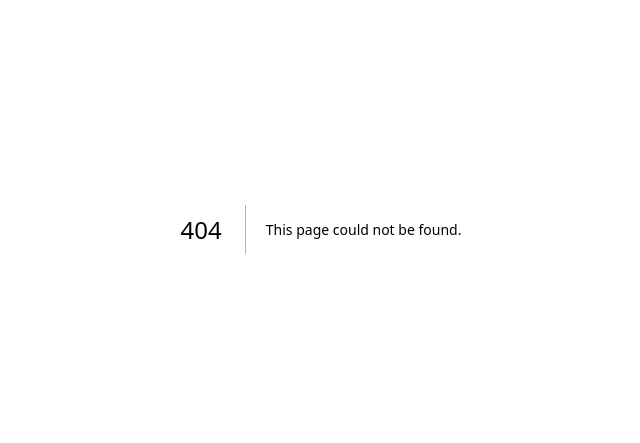
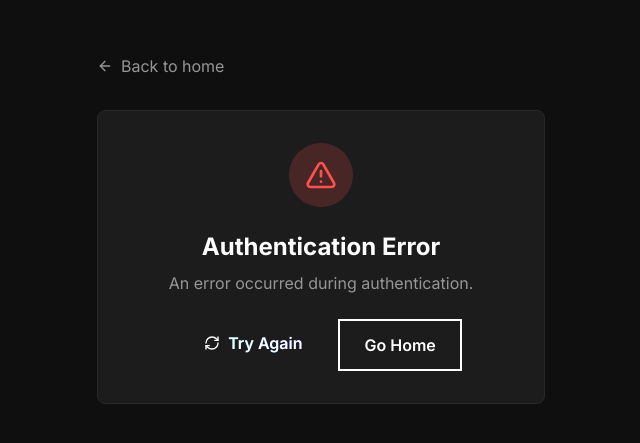
Before and after one commit to Raphi52/sna-website, a Next.js app: page /auth/error in a window 1280 px wide. Before the commit this address had no page. Shown: the part 171-614 px from the top of the page, without its empty margins (319-959 px from the left). Built offline with nearby package versions, Linux system fonts and the light colour scheme.

Commit message:
fix: Add auth error page
🤖 Generated with [Claude Code](https://claude.com/claude-code)

Co-Authored-By: Claude Opus 4.5 <noreply@anthropic.com>

```diff
--- /dev/null
+++ b/src/app/auth/error/page.tsx
@@ -0,0 +1,67 @@
+"use client";
+
+import { useSearchParams } from "next/navigation";
+import Link from "next/link";
+import { Suspense } from "react";
+import { Button, Card } from "@/components/ui";
+import { AlertTriangle, ArrowLeft, RefreshCw } from "lucide-react";
+
+const errorMessages: Record<string, string> = {
+  Configuration: "There is a problem with the server configuration.",
+  AccessDenied: "You do not have permission to sign in.",
+  Verification: "The verification link has expired or has already been used.",
+  Default: "An error occurred during authentication.",
+  CredentialsSignin: "Invalid email or password.",
+};
+
+function ErrorContent() {
+  const searchParams = useSearchParams();
+  const error = searchParams.get("error") || "Default";
+  const message = errorMessages[error] || errorMessages.Default;
+
+  return (
+    <div className="min-h-screen bg-background flex items-center justify-center p-4">
+      <div className="w-full max-w-md">
+        <Link
+          href="/"
+          className="inline-flex items-center text-muted hover:text-white mb-8 transition-colors"
+        >
+          <ArrowLeft className="w-4 h-4 mr-2" />
+          Back to home
+        </Link>
+
+        <Card className="p-8">
+          <div className="text-center">
+            <div className="w-16 h-16 mx-auto mb-6 rounded-full bg-error/20 flex items-center justify-center">
+              <AlertTriangle className="w-8 h-8 text-error" />
+            </div>
+            <h1 className="text-2xl font-bold text-white mb-2">
+              Authentication Error
+            </h1>
+            <p className="text-muted mb-6">{message}</p>
+
+            <div className="flex flex-col sm:flex-row gap-3 justify-center">
+              <Link href="/auth/login">
+                <Button variant="pro">
+                  <RefreshCw className="w-4 h-4 mr-2" />
+                  Try Again
+                </Button>
+              </Link>
+              <Link href="/">
+                <Button variant="outline">Go Home</Button>
+              </Link>
+            </div>
+          </div>
+        </Card>
+      </div>
+    </div>
+  );
+}
+
+export default function AuthErrorPage() {
+  return (
+    <Suspense fallback={<div className="min-h-screen bg-background" />}>
+      <ErrorContent />
+    </Suspense>
+  );
+}
```
